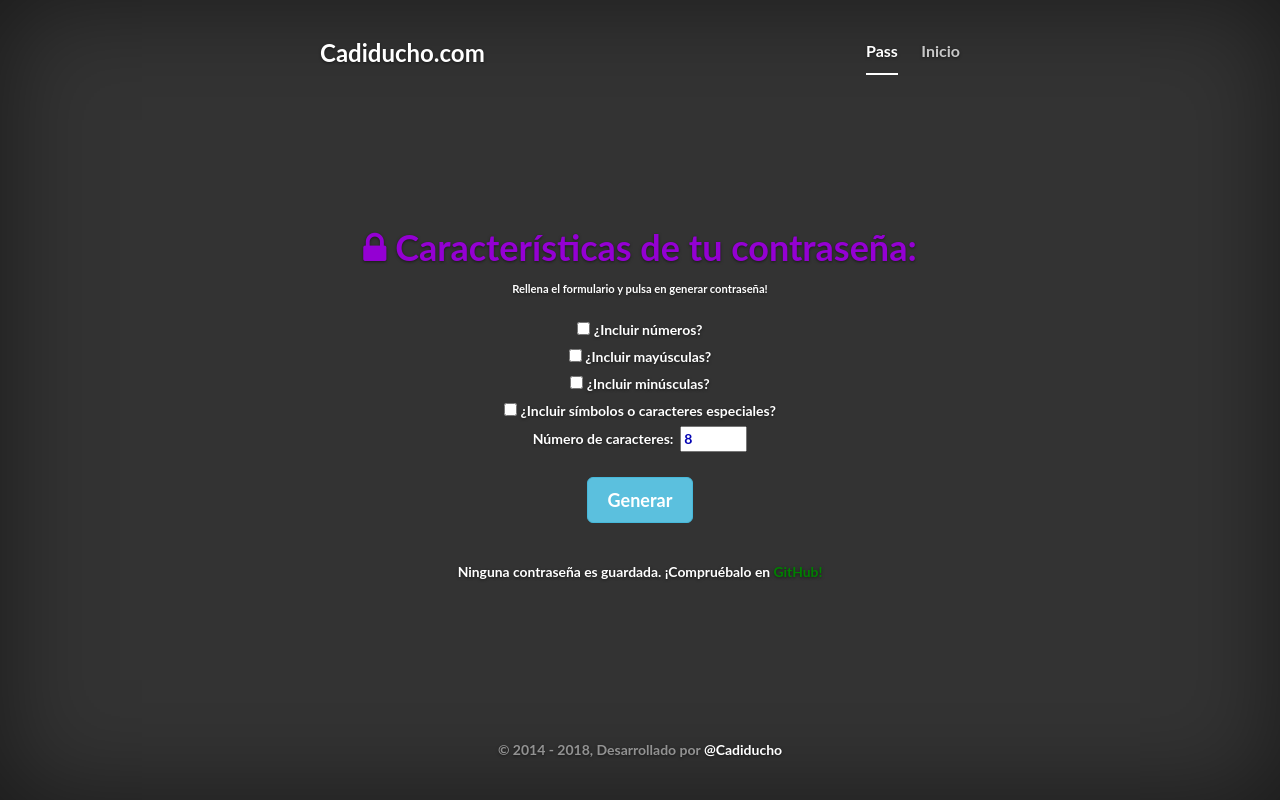
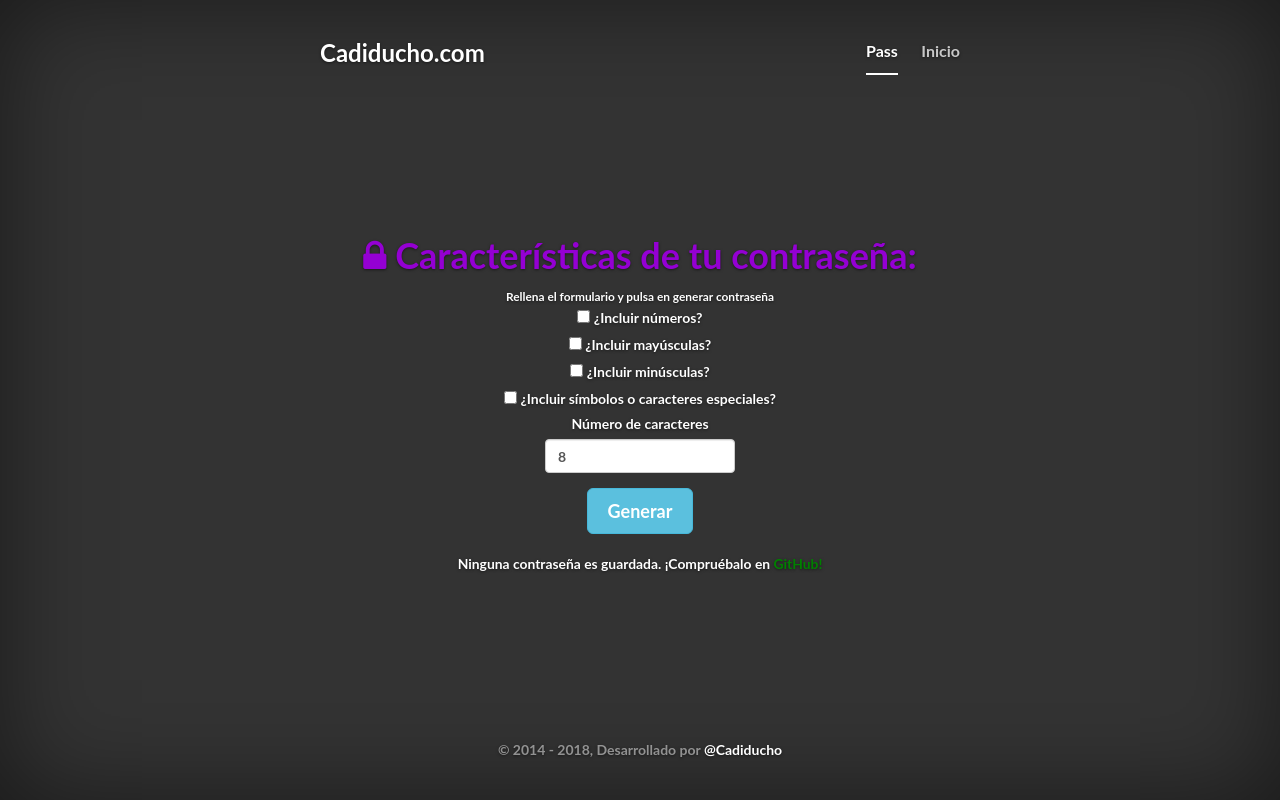
Before and after one commit to Cadiducho/PasswordGenerator, a PHP site: page / in a window 1280 px wide. Run offline with PHP 8.4, Linux system fonts and the light colour scheme; some libraries are stand-ins or nearby versions.

Commit message:
Retoques en el diseño

```diff
--- a/index.php
+++ b/index.php
@@ -114,7 +114,7 @@ function generate_pass() {
 			$pass .= $chars[mt_rand(0, $count - 1)];
 	}
 	if (!empty($pass))
-		echo '<i class="fa fa-check verde"></i> Tu contrase&ntilde;a generada es:<br /><tt><strong>' . $pass . '</strong></tt>';
+		echo '<i class="fa fa-check verde"></i> Tu contraseña generada es:<br /><tt><strong>' . $pass . '</strong></tt>';
 }
 
 
@@ -122,13 +122,13 @@ function show_error() {
 	global $limit;
 
 	if ($limit <= abs($_REQUEST['value']))
-		$error = "Contrase&ntilde;a mayor o igual que $limit caracteres.";
+		$error = "Contraseña mayor o igual que $limit caracteres.";
 	elseif( !is_numeric($_REQUEST['value']) && (!in_array($_REQUEST['value'], array('', '0', 'keepalive'))) )
 		$error = "No has incluido un valor numerico para el n&uacute;mero de caracteres.";
 	elseif ($_REQUEST['value'] == '0')
-		$error = "El n&uacute;mero de caracteres es 0.";
+		$error = "El número de caracteres es 0.";
 	elseif (empty($_REQUEST['value']))
-		$error = "El n&uacute;mero de caracteres esta vacio.";
+		$error = "El número de caracteres esta vacio.";
 	else
 		$error = "Ocurrio un error procesando la informacion.";
 	/* Escribe el error */
@@ -140,20 +140,47 @@ function show_error() {
     $keepalive = !isset($_REQUEST['value']);
 
     ?>
-			<span style="font-size: 80%">Rellena el formulario y pulsa en generar contrase&ntilde;a!</span><br /><br />
-			<form action="<?=$_SERVER['SCRIPT_NAME']?>" method="post">
-				<label><input type="checkbox" name="usenums" <?=($_REQUEST['usenums'] ?? false && !$keepalive) ? 'checked="checked"' : ''?> /> ¿Incluir n&uacute;meros?</label>
-				<br />
-				<label><input type="checkbox" name="usecaps" <?=($_REQUEST['usecaps'] ?? false && !$keepalive) ? 'checked="checked"' : ''?> /> ¿Incluir may&uacute;sculas?</label>
-				<br />
-				<label><input type="checkbox" name="uselower" <?=($_REQUEST['uselower'] ?? false && !$keepalive) ? 'checked="checked"' : ''?> /> ¿Incluir min&uacute;sculas?</label>
-				<br />
-				<label><input type="checkbox" name="usesymbols" <?=($_REQUEST['usesymbols'] ?? false && !$keepalive) ? 'checked="checked"' : ''?> /> ¿Incluir s&iacute;mbolos o caracteres especiales?</label>
-				<br />
-				<label>N&uacute;mero de caracteres:&nbsp;&nbsp;<input type="text" name="value" value="<?=($_REQUEST['value'] ?? 8)?>" maxlength="3" size="5" /></label><br />
-				<br />
-				<input value="Generar" class="btn btn-lg btn-info " type="submit" />
-			</form><br />
+
+            <form action="<?=$_SERVER['SCRIPT_NAME']?>" method="post">
+                <fieldset>
+                    <small>Rellena el formulario y pulsa en generar contraseña</small>
+
+                    <fieldset class="form-group">
+                    <div class="form-check">
+                      <label class="form-check-label">
+                        <input class="form-check-input" type="checkbox" name="usenums" <?=($_REQUEST['usenums'] ?? false && !$keepalive) ? 'checked="checked"' : ''?> >
+                        ¿Incluir números?
+                      </label>
+                    </div>
+                    <div class="form-checks">
+                      <label class="form-check-label">
+                        <input class="form-check-input" type="checkbox" name="usecaps" <?=($_REQUEST['usecaps'] ?? false && !$keepalive) ? 'checked="checked"' : ''?> >
+                        ¿Incluir mayúsculas?
+                      </label>
+                    </div>
+                    <div class="form-check">
+                      <label class="form-check-label">
+                        <input class="form-check-input" type="checkbox" name="uselower" <?=($_REQUEST['uselower'] ?? false && !$keepalive) ? 'checked="checked"' : ''?> >
+                        ¿Incluir minúsculas?
+                      </label>
+                    </div>
+                    <div class="form-check">
+                      <label class="form-check-label">
+                        <input class="form-check-input" type="checkbox" name="usesymbols" <?=($_REQUEST['usesymbols'] ?? false && !$keepalive) ? 'checked="checked"' : ''?>>
+                        ¿Incluir símbolos o caracteres especiales?
+                      </label>
+                    </div>
+                    <div class="form-group">
+                        <div class="col-xs-4 col-xs-offset-4">
+                            <label class="col-form-label col-form-label-sm" for="numCaracteres">Número de caracteres</label>
+                            <input class="form-control form-control-sm" type="number" min="1" max="20" id="numCaracteres" name="value" value="<?=($_REQUEST['value'] ?? 8)?>">
+                        </div>
+                    </div>
+                  </fieldset>
+                  <input value="Generar" class="btn btn-lg btn-info " type="submit" />
+                </fieldset>
+            </form>
+
     <?php
 		generate_pass();
 
@@ -162,7 +189,7 @@ function show_error() {
                 </div>
                 <div class="fiar">
                     <br />
-                    <p>Ninguna contrase&ntilde;a es guardada. ¡Compru&eacute;balo en <a href="https://github.com/Cadiducho/PasswordGenerator" class="verde">GitHub!</a>
+                    <p>Ninguna contraseña es guardada. ¡Compruébalo en <a href="https://github.com/Cadiducho/PasswordGenerator" class="verde">GitHub!</a>
                 </div>
 
                 <div class="mastfoot">
```
